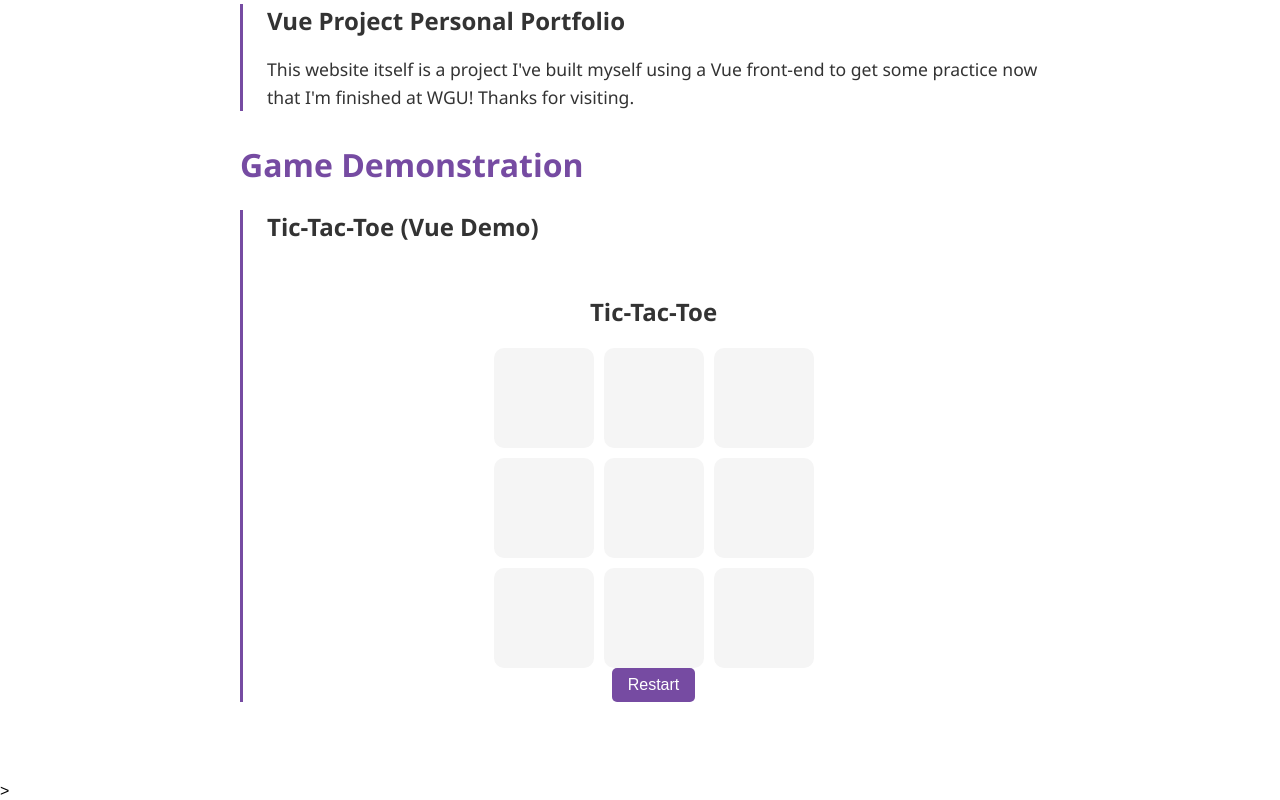
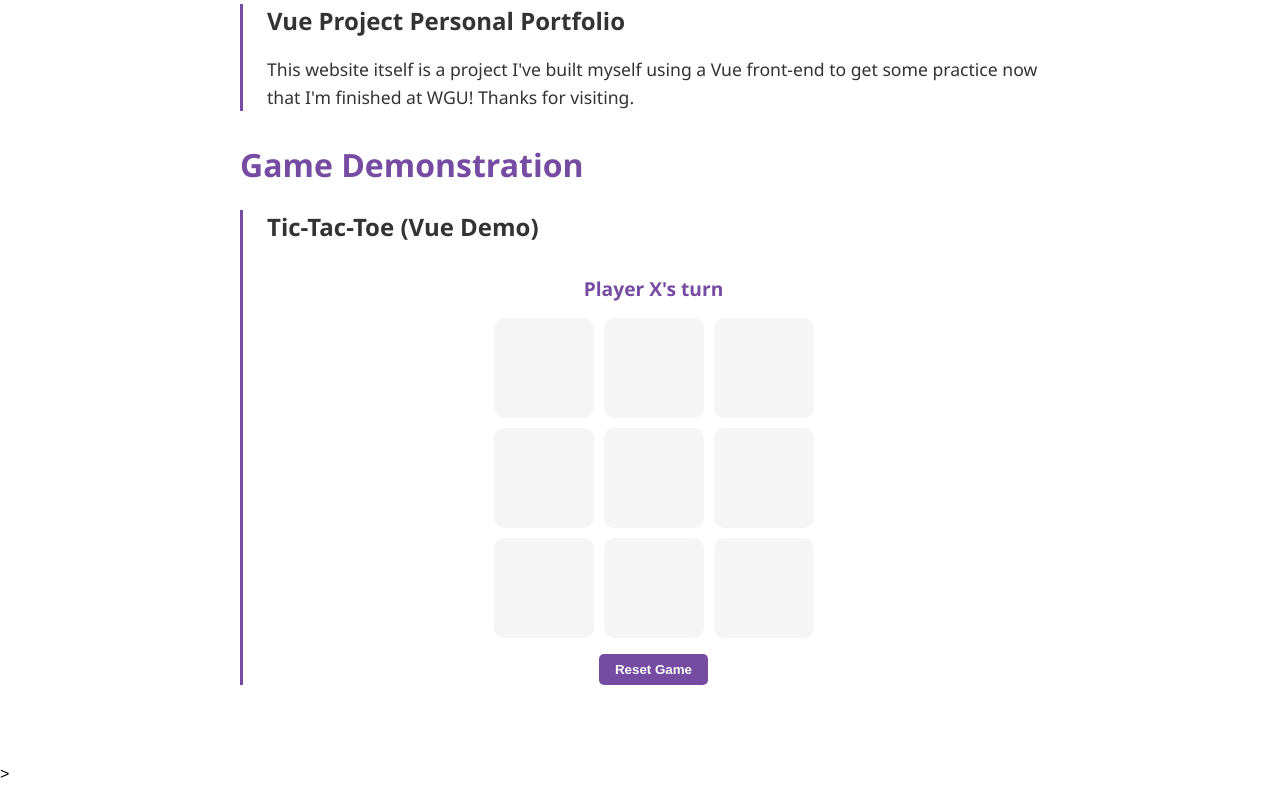
Before and after one commit to rrio137/vue-portfolio-site, a Vue app: page /#/projects in a window 1280 px wide. Shown: the part 2117-2917 px from the top of the page. Built offline with nearby package versions, Linux system fonts and the light colour scheme.

Commit message:
implemented more changes to format

```diff
--- a/src/components/TicTacToe.vue
+++ b/src/components/TicTacToe.vue
@@ -1,18 +1,20 @@
 <template>
   <div class="tic-tac-toe">
-    <h2>Tic-Tac-Toe</h2>
+    <div class="status">{{ statusMessage }}</div>
+
     <div class="board">
       <div
         v-for="(cell, index) in board"
         :key="index"
         class="cell"
+        :class="{ win: winningCombination.includes(index) }"
         @click="makeMove(index)"
       >
         {{ cell }}
       </div>
     </div>
-    <p v-if="winner">{{ winnerMessage }}</p>
-    <button @click="resetGame">Restart</button>
+
+    <button class="reset-btn" @click="resetGame">Reset Game</button>
   </div>
 </template>
 
@@ -23,27 +25,24 @@ export default {
     return {
       board: Array(9).fill(""),
       currentPlayer: "X",
-      winner: null
+      winner: null,
+      winningCombination: [],
     };
   },
   computed: {
-    winnerMessage() {
-      return this.winner === "Draw"
-        ? "It's a draw!"
-        : `Player ${this.winner} wins!`;
-    }
+    statusMessage() {
+      if (this.winner) return `Player ${this.winner} wins!`;
+      if (!this.board.includes("")) return "It's a tie!";
+      return `Player ${this.currentPlayer}'s turn`;
+    },
   },
   methods: {
     makeMove(index) {
-      if (!this.board[index] && !this.winner) {
-        this.board[index] = this.currentPlayer;
-        if (this.checkWinner()) {
-          this.winner = this.currentPlayer;
-        } else if (this.board.every(cell => cell)) {
-          this.winner = "Draw";
-        } else {
-          this.currentPlayer = this.currentPlayer === "X" ? "O" : "X";
-        }
+      if (this.board[index] || this.winner) return;
+      this.$set(this.board, index, this.currentPlayer);
+      this.checkWinner();
+      if (!this.winner) {
+        this.currentPlayer = this.currentPlayer === "X" ? "O" : "X";
       }
     },
     checkWinner() {
@@ -55,22 +54,28 @@ export default {
         [1, 4, 7],
         [2, 5, 8],
         [0, 4, 8],
-        [2, 4, 6]
+        [2, 4, 6],
       ];
-      return combos.some(([a, b, c]) => {
-        return (
+      for (const combo of combos) {
+        const [a, b, c] = combo;
+        if (
           this.board[a] &&
           this.board[a] === this.board[b] &&
           this.board[a] === this.board[c]
-        );
-      });
+        ) {
+          this.winner = this.board[a];
+          this.winningCombination = combo;
+          return;
+        }
+      }
     },
     resetGame() {
       this.board = Array(9).fill("");
       this.currentPlayer = "X";
       this.winner = null;
-    }
-  }
+      this.winningCombination = [];
+    },
+  },
 };
 </script>
 
@@ -81,6 +86,13 @@ export default {
   align-items: center;
   justify-content: center;
   margin: 2rem auto;
+}
+
+.status {
+  margin-bottom: 1rem;
+  font-size: 1.2rem;
+  font-weight: bold;
+  color: #764ba2;
 }
 
 .board {
@@ -114,15 +126,12 @@ export default {
 }
 
 @keyframes glow {
-  from { box-shadow: 0 0 5px #4ba261; }
-  to { box-shadow: 0 0 20px #4ba261; }
-}
-
-.status {
-  margin-bottom: 1rem;
-  font-size: 1.2rem;
-  font-weight: bold;
-  color: #764ba2;
+  from {
+    box-shadow: 0 0 5px #4ba261;
+  }
+  to {
+    box-shadow: 0 0 20px #4ba261;
+  }
 }
 
 .reset-btn {
@@ -140,18 +149,4 @@ export default {
 .reset-btn:hover {
   background-color: #5c3c86;
 }
-
-button {
-  padding: 0.5rem 1rem;
-  border: none;
-  background: #764ba2;
-  color: #fff;
-  font-size: 1rem;
-  border-radius: 5px;
-  cursor: pointer;
-}
-
-button:hover {
-  background: #5c3c86;
-}
 </style>
```
